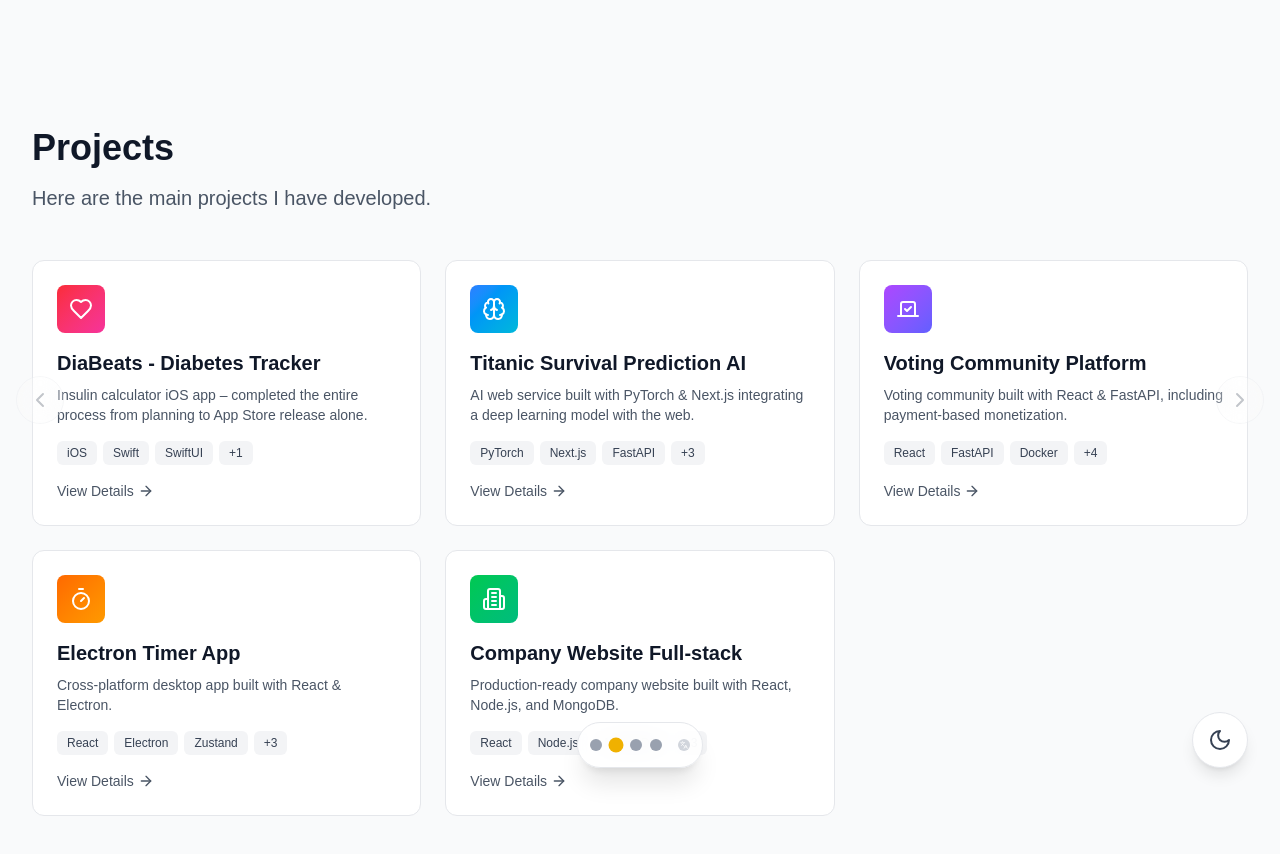
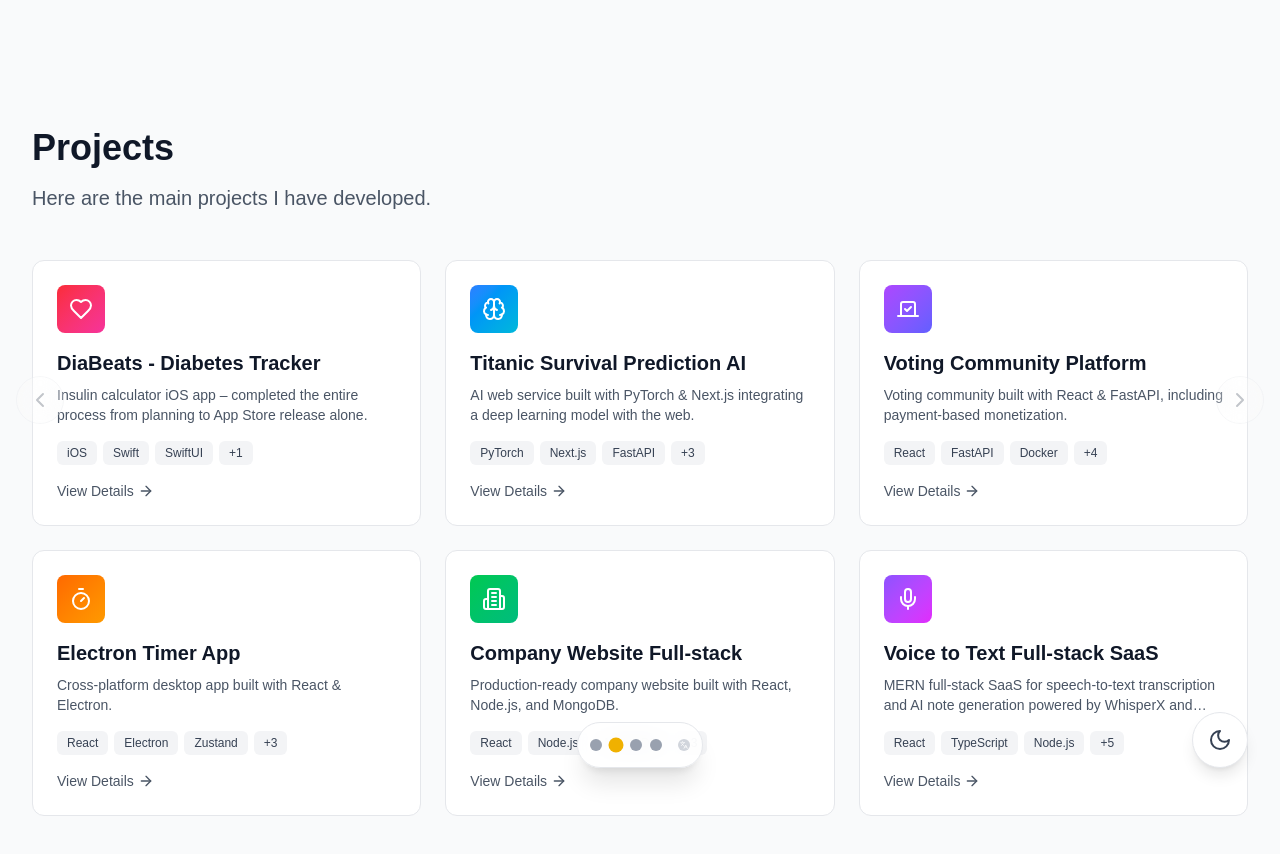
Before and after one commit to clangauge0314/pg-portfolio, a Next.js app: page /projects in a window 1280 px wide. Shown: the top 854 px of the page. Built offline with nearby package versions, Linux system fonts and the light colour scheme.

Commit message:
Add 'voice-to-text' project and update demo links
Added new project 'voice-to-text' with relevant details and updated demo links for existing projects.

```diff
--- a/src/constants/projects.ts
+++ b/src/constants/projects.ts
@@ -1,4 +1,4 @@
-import { Heart, Brain, Vote, Timer, Building2 } from 'lucide-react';
+import { Heart, Brain, Vote, Timer, Building2, Mic } from 'lucide-react';
 import type { Language } from '@/store/languageStore';
 
 type LocalizedText = {
@@ -12,7 +12,8 @@ export type ProjectId =
   | 'titanic-ai'
   | 'vote-community'
   | 'electron-timer'
-  | 'company-website';
+  | 'company-website'
+  | 'voice-to-text';
 
 interface ProjectData {
   id: ProjectId;
@@ -25,6 +26,7 @@ interface ProjectData {
   features: LocalizedText[];
   github?: string;
   demo?: string;
+  inflearn?: string;
 }
 
 export const projectsData: ProjectData[] = [
@@ -126,7 +128,8 @@ export const projectsData: ProjectData[] = [
       },
     ],
     github: 'https://github.com/clangauge0314/titanic-project',
-    demo: 'https://survivethetitanic.site',
+    demo: 'https://survive-the-titanic.vercel.app/',
+    inflearn: 'https://www.inflearn.com/course/%EB%82%B4%EA%B0%80-%ED%83%80%EC%9D%B4%ED%83%80%EB%8B%89%EC%97%90-%ED%83%94%EC%97%88%EB%8B%A4%EB%A9%B4-pytorc',
   },
   {
     id: 'vote-community',
@@ -176,7 +179,8 @@ export const projectsData: ProjectData[] = [
       },
     ],
     github: 'https://github.com/clangauge0314',
-    demo: 'https://talkandvote-demo.site',
+    demo: 'https://talkandvote-d721d.web.app/',
+    inflearn: 'https://www.inflearn.com/course/react-fastapi-vote-community',
   },
   {
     id: 'electron-timer',
@@ -226,7 +230,8 @@ export const projectsData: ProjectData[] = [
       },
     ],
     github: 'https://github.com/clangauge0314/react-electronjs-clock',
-    demo: 'https://react-electronjs-clock.web.app',
+    demo: 'https://electron-project-62ba8.web.app/',
+    inflearn: 'https://www.inflearn.com/course/%EC%9E%90%EB%B0%94%EC%8A%A4%ED%81%BD%ED%8A%B8-gui-%EA%B0%9C%EB%B0%9C-1-elec',
   },
   {
     id: 'company-website',
@@ -276,7 +281,59 @@ export const projectsData: ProjectData[] = [
       },
     ],
     github: 'https://github.com/clangauge0314/company_website',
-    demo: 'https://my-company.site',
+    demo: 'https://my-company-cdfa1.web.app/',
+    inflearn: 'https://www.inflearn.com/course/react-nodejs-%ED%9A%8C%EC%82%AC%EC%9B%B9%EC%82%AC%EC%9D%B4%ED%8A%B8-%EB%A7%8C%EB%93%A4%EA%B8%B0-%ED%92%80%EC%8A%A4%ED%83%9D',
+  },
+  {
+    id: 'voice-to-text',
+    icon: Mic,
+    color: 'from-violet-500 to-fuchsia-500',
+    tech: ['React', 'TypeScript', 'Node.js', 'MongoDB', 'WhisperX', 'Gemini', 'PortOne', 'Cloudinary'],
+    title: {
+      ko: 'Voice to Text 풀스택 SaaS',
+      ja: 'Voice to Text フルスタックSaaS',
+      en: 'Voice to Text Full-stack SaaS',
+    },
+    description: {
+      ko: 'WhisperX와 Gemini를 결합한 음성 전사 및 AI 노트 생성 MERN 풀스택 SaaS',
+      ja: 'WhisperXとGeminiを統合した音声文字起こし・AIノート生成MERNフルスタックSaaS',
+      en: 'MERN full-stack SaaS for speech-to-text transcription and AI note generation powered by WhisperX and Gemini.',
+    },
+    longDescription: {
+      ko: '미디어 업로드부터 WhisperX 기반 음성 전사, 오디오 웨이브폼 연동 편집기, Gemini 기반 AI 단어 노트 생성, PortOne 크레딧 결제 및 관리자 대시보드까지 하나의 제품 플로우로 완성한 MERN 풀스택 SaaS 프로젝트입니다. 상태 기반 전사 파이프라인과 역할 분리 인증(JWT·IP 화이트리스트) 등 프로덕션 지향 아키텍처를 설계하고 Firebase와 Render를 통해 실제 배포까지 구현했습니다.',
+      ja: 'メディアアップロードからWhisperXベースの音声文字起こし、波形連動エディタ、Geminiを活用したAI単語ノート生成、PortOneクレジット決済、管理者ダッシュボードまでを一貫したプロダクトフローとして構築したMERNフルスタックSaaSです。状態ベースの文字起こしパイプラインやロール分離認証（JWT・IPホワイトリスト）など、本番環境を見据えたアーキテクチャを設計し、FirebaseとRenderへデプロイしました。',
+      en: 'A production-oriented MERN full-stack SaaS covering the entire product lifecycle: media upload via Cloudinary, speech-to-text transcription with a custom WhisperX FastAPI server, waveform-synced memo editing, AI vocabulary note generation with Gemini, credit-based monetization via PortOne, and an admin dashboard. Deployed using Firebase and Render with role-separated JWT authentication.',
+    },
+    features: [
+      {
+        ko: 'WhisperX 기반 AI STT 서버 및 상태 기반 전사 파이프라인',
+        ja: 'WhisperXベースのAI STTサーバーと状態管理文字起こしパイプライン',
+        en: 'WhisperX AI STT server and state-driven transcription pipeline',
+      },
+      {
+        ko: '오디오 웨이브폼 재생 연동 메모 편집기 및 세그먼트 동기화',
+        ja: 'オーディオ波形再生と連動したメモエディタおよびセグメント同期',
+        en: 'Waveform-synced memo editor with real-time segment highlighting',
+      },
+      {
+        ko: 'Gemini API 연동 맥락 기반 AI 단어 노트 생성',
+        ja: 'Gemini API連携による文脈ベースのAI単語ノート生成',
+        en: 'Context-aware AI vocabulary note generation with Gemini API',
+      },
+      {
+        ko: 'PortOne 결제 연동 및 크레딧 충전·차감 시스템 (멱등성 보장)',
+        ja: 'PortOne決済連携とクレジットチャージ・消費システム（べき等性保証）',
+        en: 'PortOne payment integration with idempotent credit billing system',
+      },
+      {
+        ko: '역할 분리 인증(Admin JWT·IP 화이트리스트) 기반 관리자 대시보드',
+        ja: 'ロール分離認証（Admin JWT・IPホワイトリスト）ベースの管理者ダッシュボード',
+        en: 'Admin dashboard secured with role-separated JWT and IP whitelisting',
+      },
+    ],
+    github: 'https://github.com/clangauge0314/voice-to-text-practice',
+    demo: 'https://voice-to-text-b14c0.web.app/',
+    inflearn: 'https://www.inflearn.com/course/full-stack-voice-tex',
   },
 ];
 
```
